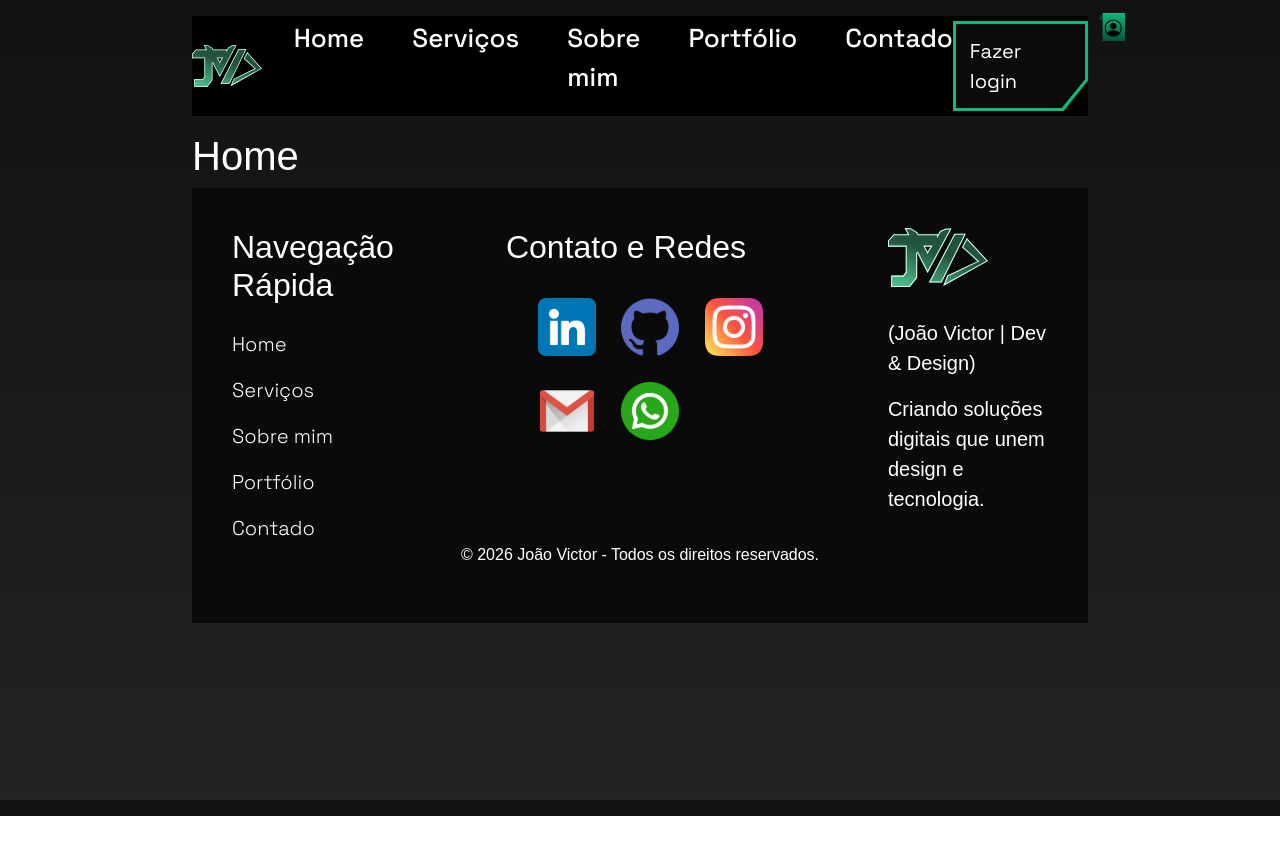
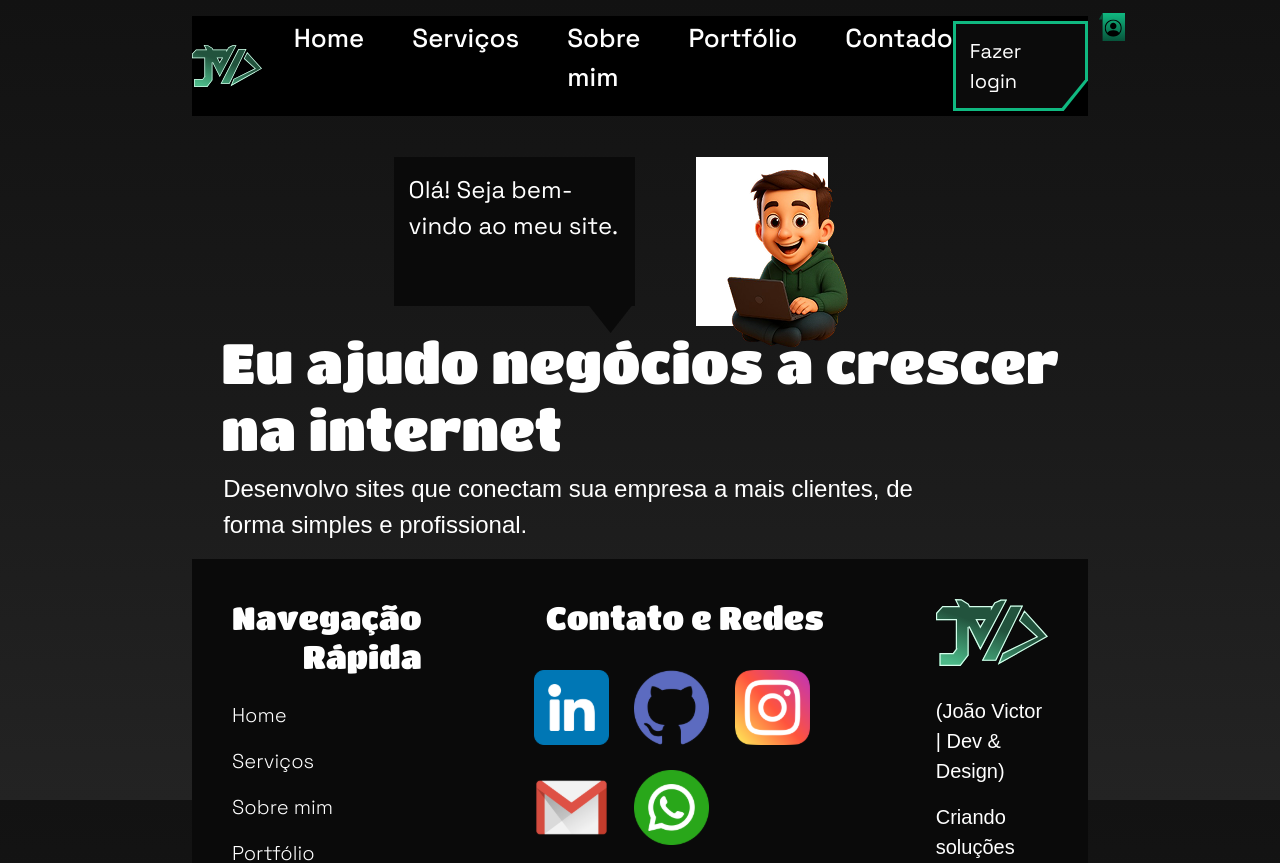
Before and after one commit to joaoviccardoso/JoaoVicCardosoWebSite, a React (Vite) app: page / in a window 1280 px wide. Shown: the top 863 px of the page. Before the commit the page ends 816 px from the top, so only its background shows below. Built offline with nearby package versions, Linux system fonts and the light colour scheme.

Commit message:
foi adicionado as imagem e os texto da section Hero

```diff
--- a/src/Componentes/Footer/footer.module.css
+++ b/src/Componentes/Footer/footer.module.css
@@ -19,8 +19,8 @@
 }
 
 .containerRedes{
-    width: 270px;
-    padding-top: 1.5rem;
+    width: 290px;
+    padding: 1.5rem 0 0 0 ;
     display: flex;
     align-items: center;
     flex-wrap: wrap;
@@ -55,8 +55,29 @@
     color: var(--cor-letraClara);
 }
 
-@media(max-width: 430px){
-    .footer{
-        display: none;
+.h3Footer{
+    font-size: var(--font-size-2xl);
+    font-family: var(--font-paraTextoChamativo);
+    text-align: end;
+}
+
+@media(max-width: 480px){
+    .divFooter{
+        flex-direction: column;
+        align-items: center;
+        gap: 4rem;
     }
+
+    .footerSobre{
+        align-items: center;
+    }
+
+    .divTextoFooter{
+        text-align: center;
+    }
+
+    .footerCopy{
+        text-align:center;
+    }
+
 }
--- a/src/Componentes/Footer/index.jsx
+++ b/src/Componentes/Footer/index.jsx
@@ -6,11 +6,11 @@ function Footer(){
     return(
         <div className={CssFooter.footer}>
             <div className={CssFooter.divFooter}>
-               <nav className={CssFooter.navFooter}>
-                <h3 className={CssFooter.h3Footer}>Navegação Rápida</h3>
-                <ListaNav
-                    className={CssFooter.linkPequeno}
-                />
+                <nav className={CssFooter.navFooter}>
+                    <h3 className={CssFooter.h3Footer}>Navegação Rápida</h3>
+                    <ListaNav
+                        className={CssFooter.linkPequeno}
+                    />
                 </nav>
 
                 <section className={CssFooter.footerContatos}>
@@ -20,7 +20,7 @@ function Footer(){
                             href="https://www.linkedin.com/in/joaoviccardosodev/"
                             src="src/assets/linkedin.svg"
                             alt="Link para meu Linkedin"
-                            width={58}
+                            width={75}
                             className="logoRedes"
                         />
 
@@ -28,7 +28,7 @@ function Footer(){
                             href=""
                             src="src/assets/github.svg"
                             alt="Link"
-                            width={58}
+                            width={75}
                             className="logoRedes"
                         />
 
@@ -36,7 +36,7 @@ function Footer(){
                             href=""
                             src="src/assets/instagram.svg"
                             alt="Link"
-                            width={58}
+                            width={75}
                             className="logoRedes"
                         />
 
@@ -44,7 +44,7 @@ function Footer(){
                             href=""
                             src="src/assets/gmail.svg"
                             alt="Link"
-                            width={58}
+                            width={75}
                             className="logoRedes"
                         />
 
@@ -52,7 +52,7 @@ function Footer(){
                             href=""
                             src="src/assets/whatsapp.svg"
                             alt="Link"
-                            width={58}
+                            width={75}
                             className="logoRedes"
                         />
                     </ul>
@@ -63,10 +63,10 @@ function Footer(){
                         href="http://localhost:5173/"
                         src="src/assets/logoDev.svg"
                         alt="Logo da pagina"
-                        width={100}
+                        width={180}
                         className="logoFooter"
                     />
-                    <div>
+                    <div className={CssFooter.divTextoFooter}>
                         <p className={CssFooter.textoFooter}>(João Victor | Dev & Design)</p>
                         <p className={CssFooter.textoFooter}>Criando soluções digitais que unem design e tecnologia.</p>
                     </div>
--- a/src/Componentes/Img/img.module.css
+++ b/src/Componentes/Img/img.module.css
@@ -0,0 +1,3 @@
+@media(max-width:480px){
+
+}
--- a/src/Componentes/Img/index.jsx
+++ b/src/Componentes/Img/index.jsx
@@ -12,7 +12,7 @@ function Image({ href, src, alt, width, height, className }) {
             alt={alt}
             width={width}
             height={height}
-            className={className}
+            className={`${CssImg.img || ""}${className || ""}`}
             loading="lazy"
         />
     </a>
--- a/src/Componentes/Nav/nav.module.css
+++ b/src/Componentes/Nav/nav.module.css
@@ -55,7 +55,7 @@
     width: 28px;
 }
 
-@media(max-width: 430px){
+@media(max-width: 480px){
     .nav{
         width: 85%;
     }
--- a/src/Paginas/Home/home.module.css
+++ b/src/Paginas/Home/home.module.css
@@ -1,3 +1,48 @@
-.h1{
+.sectionHero{
+    display: flex;
+    flex-direction: column;
+    align-items: center;
+    justify-content: center;
+}
+
+.containerImagemHero{
+    position: relative;
+    top: 25px;
+    display: flex;
+    justify-content: space-between;
+    width: 55%;
+}
+
+.containerImagemHero span{
+    position: relative;
+}
+
+.containerImagemHero p{
+    width: 220px;
+    position: absolute;
+    top: 15px;
+    left: 15px;
+    color: var(--cor-letraClara);
+    font-family: var(--font-paraTexto);
+    font-size: var(--font-size-xl);
+}
+
+.containerTextoHero{
+    position: relative;
+    display: flex;
+    flex-direction: column;
+    align-items: center;
+}
+
+.containerTextoHero h1{
+    font-size: var(--font-size-3x2);
+    font-family: var(--font-paraTextoChamativo);
     color: #fff;
 }
+
+.containerTextoHero p{
+    font-size: var(--font-size-xl);
+    font-family: var(---font-paraTexto);
+    color: #fff;
+    padding-right: 9rem;
+}
--- a/src/Paginas/Home/index.jsx
+++ b/src/Paginas/Home/index.jsx
@@ -2,7 +2,21 @@ import CssHome from "./home.module.css"
 
 function Home(){
     return(
-        <h1 className={CssHome.h1}>Home</h1>
+        <section className={CssHome.sectionHero}>
+            <div className={CssHome.containerImagemHero}>
+                <span>
+                    <img src="src/assets/balaoOlaHome.png" alt="Caixa de mensagem Olá! Seja bem-vindo ao meu site." />
+                    <p>Olá! Seja bem-vindo ao meu site.</p>
+                </span>
+
+                <img src="src\assets\imagemBonecoJoaoHome.png" alt="Personagem Animado do João com um labtop" />
+            </div>
+
+            <div className={CssHome.containerTextoHero}>
+                <h1>Eu ajudo negócios a crescer <br/>na internet</h1>
+                <p>Desenvolvo sites que conectam sua empresa a mais clientes, de <br/> forma simples e profissional.</p>
+            </div>
+        </section>
     )
 }
 
--- a/src/style/reset.css
+++ b/src/style/reset.css
@@ -59,7 +59,7 @@ p{
   color: var(--letra-escura);
 }
 
-@media(max-width: 430px){
+@media(max-width: 480px){
     body{
       padding: 0;
     }
```
Also changed, not shown: src/Componentes/BotaoCta/index.jsx (added), src/assets/balaoOlaHome.png (added), src/assets/imagemBonecoJoaoHome.png (added).
